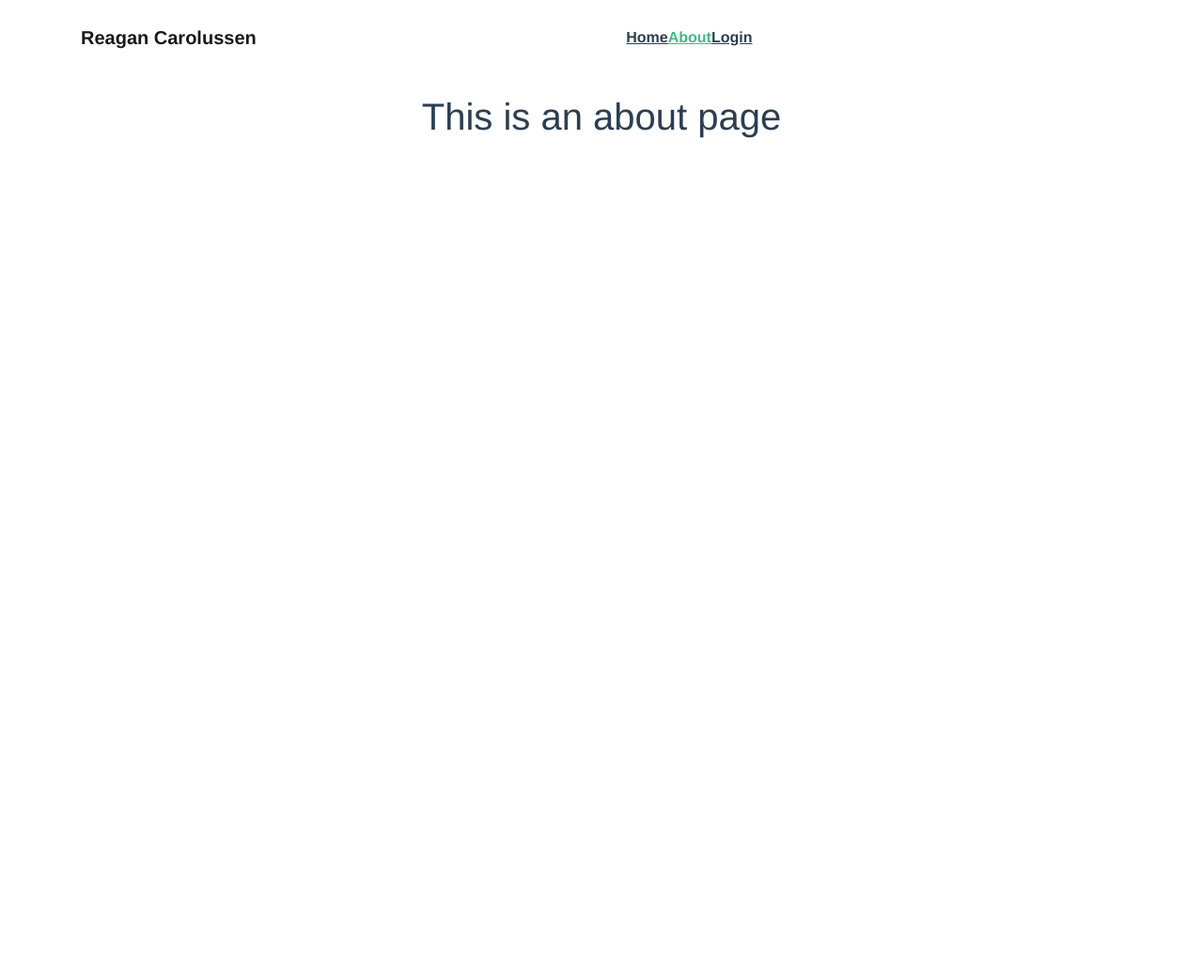
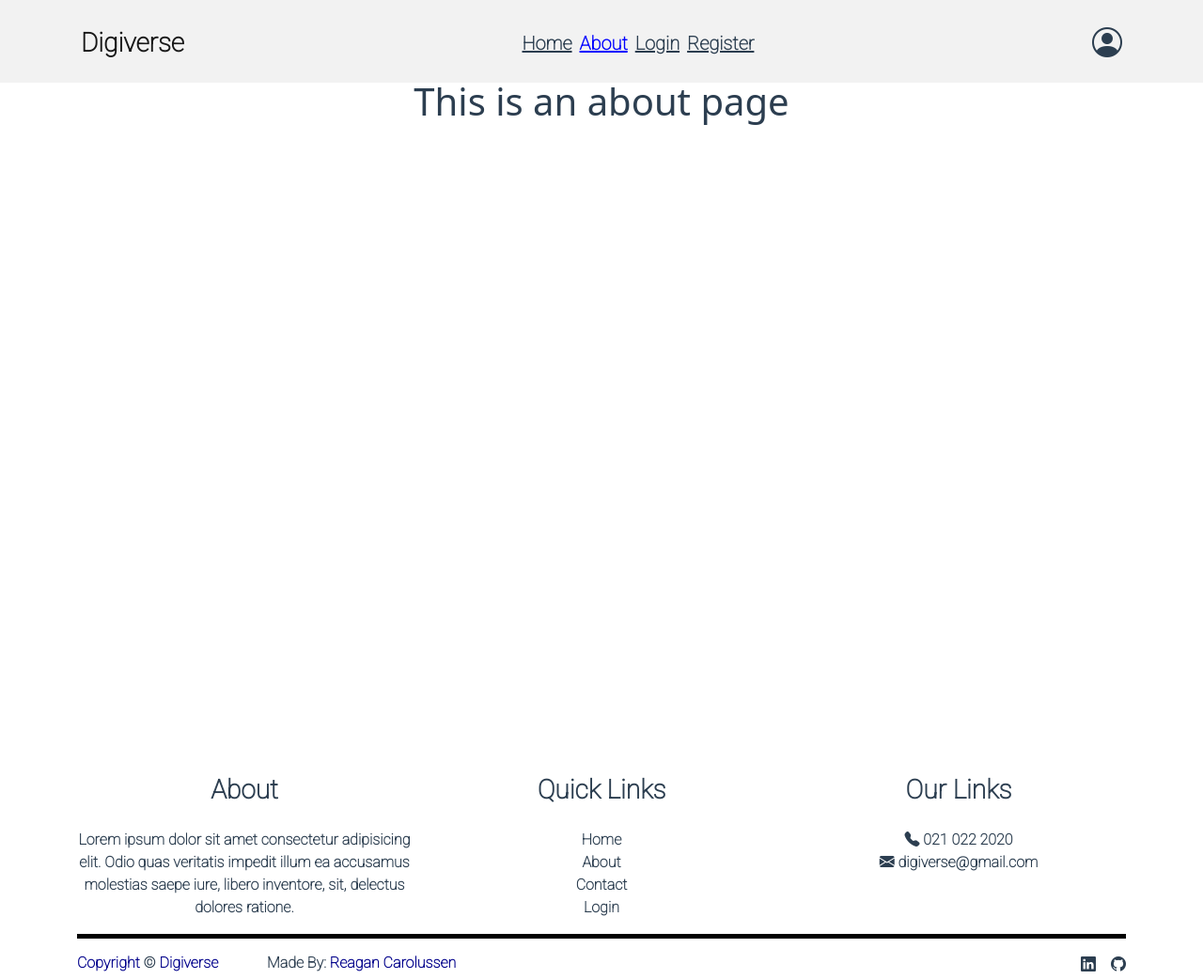
Before and after one commit to Reagan701/Capstone-FrontEnd, a Vue app: page /about in a window 1280 px wide. Shown: the whole page at 94% size. Before the commit the page ends 800 px from the top, so only its background shows below. Built offline with nearby package versions, Linux system fonts and the light colour scheme.

Commit message:
Added Navbar, Footer and Register

```diff
--- a/public/index.html
+++ b/public/index.html
@@ -6,6 +6,7 @@
     <meta name="viewport" content="width=device-width,initial-scale=1.0">
     <link rel="icon" href="<%= BASE_URL %>favicon.ico">
     <link rel="stylesheet" href="https://cdn.jsdelivr.net/npm/bootstrap@5.2.0/dist/css/bootstrap.min.css">
+    <link rel="stylesheet" href="https://cdn.jsdelivr.net/npm/bootstrap-icons@1.9.1/font/bootstrap-icons.css">
     <title><%= htmlWebpackPlugin.options.title %></title>
   </head>
   <body>
--- a/src/App.vue
+++ b/src/App.vue
@@ -1,25 +1,48 @@
 <template>
   <Navbar/>
-  <div id="routerview">
-    <router-view/>
-  </div>
+  <router-view/>
+  <Footer />
 </template>
 
 <style>
 #app {
-  font-family: Avenir, Helvetica, Arial, sans-serif;
   -webkit-font-smoothing: antialiased;
   -moz-osx-font-smoothing: grayscale;
   text-align: center;
   color: #2c3e50;
 }
 
-#routerview{
-  padding-top:100px
+input{
+  border: 2px solid black;
+  padding-top:0.5rem;
+  padding-left:0.6rem;
+  padding-bottom:0.6rem;
+  width: 100%;
 }
 
-nav {
-  padding: 30px;
+input::placeholder{
+  font-family: 'Roboto', sans-serif;
+}
+
+.confirm{
+    border: 2px solid black;
+    width:250px;
+    padding-top:0.5rem;
+    padding-left:0.6rem;
+    padding-bottom:0.6rem;
+    background: transparent;
+    font-weight: 900;
+    transition: all 0.15s linear;
+}
+
+.confirm:hover{
+    background: black;
+    border: 2px solid white;
+    color:white
+}
+
+.viewport{
+  min-height: 100vh;
 }
 
 nav a {
@@ -28,13 +51,17 @@ nav a {
 }
 
 nav a.router-link-exact-active {
-  color: #42b983;
+  color: blue;
+}
+nav a:hover {
+  color: darkblue;
 }
 </style>
 
 <script>
 import Navbar from './components/Navbar.vue'
+import Footer from './components/Footer.vue'
 export default {
-  components:{Navbar}
+  components:{Navbar, Footer}
 }
 </script>
--- /dev/null
+++ b/src/components/Footer.vue
@@ -0,0 +1,73 @@
+<template>
+  <footer>
+    <div class="container">
+        <div class="row">
+            <div class="col-md-4">
+                <h3>About</h3>
+                <p>Lorem ipsum dolor sit amet consectetur adipisicing elit. Odio quas veritatis impedit illum ea accusamus molestias saepe iure, libero inventore, sit, delectus dolores ratione.</p>
+            </div>
+            <div class="col-md-4">
+                <h3>Quick Links</h3>
+                <ul>
+                    <li>Home</li>
+                    <li>About</li>
+                    <li>Contact</li>
+                    <li>Login</li>
+                </ul>
+            </div>
+            <div class="col-md-4">
+                <h3>Our Links</h3>
+                <ul>
+                    <li><i class="bi bi-telephone-fill"></i> 021 022 2020</li>
+                    <li><i class="bi bi-envelope-fill"></i> digiverse@gmail.com</li>
+                </ul>
+            </div>
+        </div>
+        <div class="borderTop d-flex">
+            <h6><span>Copyright</span> &copy; <span class="me-5">Digiverse</span> Made By: <span>Reagan Carolussen</span></h6>
+            <div class="ms-auto">
+                <i class="bi bi-linkedin"></i>
+                <i class="ms-3 bi bi-github"></i>
+            </div>
+        </div>
+    </div>
+  </footer>
+</template>
+
+<script>
+export default {
+
+}
+</script>
+
+<style scoped>
+@import url('https://fonts.googleapis.com/css2?family=Roboto:wght@100&display=swap');
+
+*{
+    font-family: 'Roboto', sans-serif;
+    font-weight: 900 !important;
+}
+
+footer{
+    margin-top:1.5rem;
+}
+
+ul{
+    padding: 0;
+    list-style:none;
+}
+
+span{
+    color:darkblue
+}
+
+h3{
+    margin-bottom: 1.5rem;
+    font-weight: 700;
+}
+
+.borderTop{
+    border-top: 5px solid black;
+    padding-top: 1rem;
+}
+</style>
--- a/src/components/Navbar.vue
+++ b/src/components/Navbar.vue
@@ -1,16 +1,29 @@
 <template>
-    <nav class="p-0 navbar text-center fixed-top navbar-expand-lg navbar-light">
+    <nav class="p-0 navbar text-center fixed-top navbar-light">
         <div class="container p-3 mt-1">
-            <a href="#" class="mx-auto navbar-brand">Reagan Carolussen</a>
-            <button class="mx-auto navbar-toggler" type="button" data-bs-toggle="collapse" data-bs-target="#collapsedNav" aria-controls="collapsedNav" aria-expanded="false" aria-label="Toggle navigation">
-                <span class="navbar-toggler-icon"></span>
+            <a href="#" class="me-auto fs-3 navbar-brand">Digiverse</a>
+            <div id="nav" class="fs-5 mx-auto">
+                <router-link class="me-2" to="/">Home</router-link>
+                <router-link class="me-2" to="/about">About</router-link>
+                <router-link class="me-2" to="/login">Login</router-link>
+                <router-link to="/register">Register</router-link>
+            </div>
+            <button class="ms-auto btn btn-dark" id="offcanvasButton" type="button" data-bs-toggle="offcanvas" data-bs-target="#offcanvasNavbar" aria-controls="offcanvasNavbar">
+                Open
             </button>
-            <div class="collapse navbar-collapse" id="collapsedNav">
-                <div class="navbar-nav mx-auto">
-                    <div class="navbar-nav d-flex">
-                        <router-link to="/">Home</router-link>
-                        <router-link to="/about">About</router-link>
-                        <router-link to="/login">Login</router-link>
+            <i id="nav" class="ms-auto bi bi-person-circle"></i>
+            <div class="offcanvas offcanvas-start" data-bs-backdrop="static" tabindex="-1" id="offcanvasNavbar" aria-labelledby="offcanvasNavbar">
+                <div class="offcanvas-header">
+                    <h5 class="offcanvas-title" id="offcanvasNavbarLabel">Navbar</h5>
+                    <button type="button" class="btn-close" data-bs-dismiss="offcanvas" aria-label="Close"></button>
+                </div>
+                <div class="offcanvas-body">
+                    <div class="d-flex flex-column mx-auto">
+                        <router-link class="me-2" to="/">Home</router-link>
+                        <router-link class="me-2" to="/about">About</router-link>
+                        <router-link class="me-2" to="/login">Login</router-link>
+                        <router-link to="/register">Register</router-link>
+                        <i id="nav" class="ms-auto bi bi-person-circle"></i>
                     </div>
                 </div>
             </div>
@@ -25,5 +38,34 @@ export default {
 </script>
 
 <style scoped>
+@import url('https://fonts.googleapis.com/css2?family=Roboto:wght@100&display=swap');
 
+*{
+    font-family: 'Roboto', sans-serif;
+}
+
+nav{
+    background-color: #f2f2f2;;
+}
+
+.bi{
+    font-size: 2rem;
+}
+.offcanvas{
+    width: 100vw !important;
+    border: none;
+    text-align: start;
+    font-size: 3rem;
+}
+
+@media screen and (min-width:768px) {
+    #offcanvasButton{
+        display: none;
+    }
+}
+@media screen and (max-width:767px) {
+    #nav{
+        display: none;
+    }
+}
 </style>
--- a/src/router/index.js
+++ b/src/router/index.js
@@ -2,6 +2,7 @@ import { createRouter, createWebHistory } from 'vue-router'
 import HomeView from '../views/HomeView.vue'
 import AboutView from '../views/AboutView.vue'
 import LoginView from '../views/Login.vue'
+import RegisterView from '../views/Register.vue'
 
 const routes = [
   {
@@ -21,6 +22,11 @@ const routes = [
     path: '/login',
     name: 'login',
     component: LoginView
+  },
+  {
+    path: '/register',
+    name: 'register',
+    component: RegisterView
   }
 ]
 
--- a/src/views/AboutView.vue
+++ b/src/views/AboutView.vue
@@ -1,5 +1,11 @@
 <template>
-  <div class="about">
+  <div class="viewport about">
     <h1>This is an about page</h1>
   </div>
 </template>
+
+<style scoped>
+.about{
+  padding-top: 84px;
+}
+</style>
--- a/src/views/HomeView.vue
+++ b/src/views/HomeView.vue
@@ -1,5 +1,5 @@
 <template>
-  <div class="home">
+  <div class="viewport home">
 
   </div>
 </template>
@@ -11,3 +11,12 @@ export default {
 
 }
 </script>
+
+<style scoped>
+.home{
+  background: url('https://images.unsplash.com/photo-1504610926078-a1611febcad3?ixlib=rb-1.2.1&ixid=MnwxMjA3fDB8MHxwaG90by1wYWdlfHx8fGVufDB8fHx8&auto=format&fit=crop&w=880&q=80');
+  background-position: center;
+  background-size: cover;
+  background-repeat: no-repeat;
+}
+</style>
--- a/src/views/Login.vue
+++ b/src/views/Login.vue
@@ -1,11 +1,9 @@
 <template>
-    <div class="login container">
-        <h1>Login</h1>
-        <form @submit="login">
-            <label for="email" class="form-label">Email</label>
-            <input type="email" @click="reset" v-model="email" required class="form-control">
-            <label for="password" @click="reset" class="form-label">Password</label>
-            <input type="password" class="form-control" required v-model="password">
+    <div class="viewport login container d-flex justify-content-center align-items-center flex-column gap-5">
+        <h1 class="w-100">Login</h1>
+        <form class="w-50 d-flex flex-column" @submit="login">
+            <input type="email" @click="reset" v-model="email" required placeholder="email@example.com">
+            <input class="my-5" type="password" required v-model="password" @click="reset" placeholder="password">
             <div v-if="clicked">
                 <div v-if="user">
                     <p>Successfully logged in</p>
@@ -15,7 +13,7 @@
                 </div>
             </div>
             <div v-else>
-                <button class="btn btn-dark" type="submit">Login</button>
+                <button class="confirm" type="submit">Login</button>
             </div>
         </form>
     </div>
@@ -53,5 +51,16 @@ export default {
 </script>
 
 <style scoped>
+.login{
+    padding-top:84px;
+}
 
+h1{
+    font-weight: 900;
+}
+
+
+*{
+    font-family: 'Roboto',sans-serif;
+}
 </style>
--- /dev/null
+++ b/src/views/Register.vue
@@ -0,0 +1,85 @@
+<template>
+    <div class="viewport register container d-flex justify-content-center align-items-center flex-column">
+        <h1 class="fw-bold w-100">Register</h1>
+        <form class="w-100 d-flex flex-column" @submit="register">
+            <div class="row">
+                <div class="col-md-6">
+                    <input type="text" @click="reset" v-model="firstName" required placeholder="first name">
+                </div>
+                <div class="col-md-6">
+                    <input type="text" required v-model="lastName" @click="reset" placeholder="last name">
+                </div>
+                <div class="col-md-12">
+                    <input type="number" required v-model="phoneNumber" @click="reset" placeholder="phoneNumber">
+                </div>
+                <div class="col-md-6">
+                    <input type="email" required v-model="email" @click="reset" placeholder="email@example.com">
+                </div>
+                <div class="col-md-6">
+                    <input type="password" required v-model="password" @click="reset" placeholder="password">
+                </div>
+            </div>
+            <div v-if="clicked">
+                <div v-if="user">
+                    <p>Successfully logged in</p>
+                </div>
+                <div v-else>
+                    <p>Checking...</p>
+                </div>
+            </div>
+            <div v-else>
+                <button class="confirm" type="submit">Register</button>
+            </div>
+        </form>
+    </div>
+</template>
+
+<script>
+export default {
+    data(){
+        return{
+            firstName: null,
+            lastName: null,
+            phoneNumber:null,
+            email: null,
+            password: null,
+            clicked: false
+        }
+    },
+    computed:{
+        user(){
+            return this.$store.state.user;
+        }
+    },
+    methods:{
+        login(e){
+            e.preventDefault();
+            this.clicked = true;
+            const payload = {
+                firstName: this.firstName,
+                lastName: this.lastName,
+                phoneNumber: this.phoneNumber,
+                userEmail: this.email,
+                userPassword: this.password
+            };
+            this.$store.dispatch('RegisterUser', payload);
+        },
+        reset(){
+            this.clicked = false;
+        }
+    }
+}
+</script>
+
+<style scoped>
+
+.col-md-6{
+    margin-top:1rem;
+    margin-bottom:1rem;
+}
+
+*{
+    font-family: 'Roboto',sans-serif;
+}
+
+</style>
```
Also changed, not shown: src/store/index.js (+36 -1 lines), 1 other file (tests, documents, lock files or other folders).
